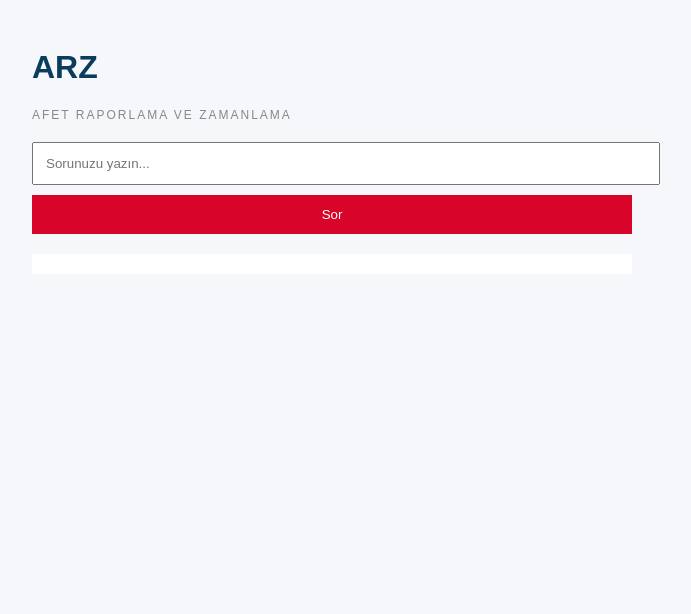
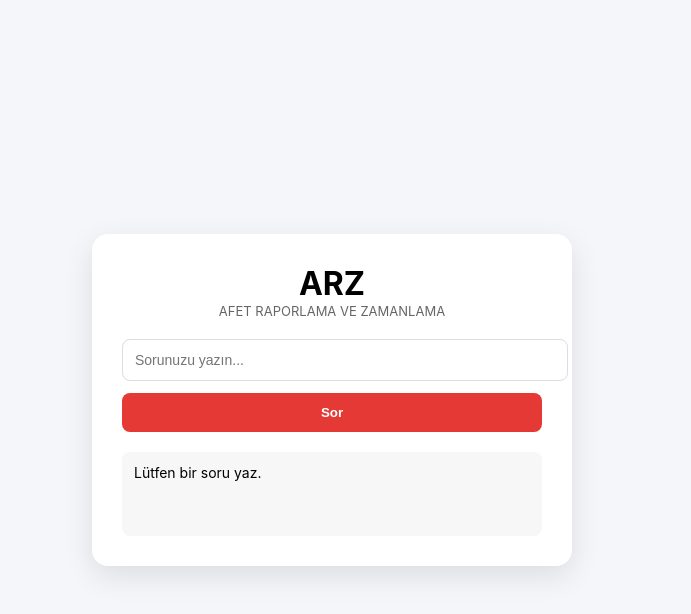
Before and after one commit to sehmusaykut1903-creator/arz-ai, a plain HTML site: page index.html in a window 1280 px wide. Both pictures are taken after a click on the button "Sor". Shown: the whole page, without its empty margins (308-999 px from the left). Drawn offline with Linux system fonts and the light colour scheme; no server answers.

Commit message:
Refactor HTML structure and styles for better layout

```diff
--- a/index.html
+++ b/index.html
@@ -1,80 +1,129 @@
 <!DOCTYPE html>
 <html lang="tr">
 <head>
-<meta charset="UTF-8">
+  <meta charset="UTF-8" />
+  <meta name="viewport" content="width=device-width, initial-scale=1.0"/>
   <title>ARZ AI</title>
 
   <style>
     body {
-  font-family: Arial;
-  background: #f5f7fa;
-  padding: 20px;
+      font-family: -apple-system, BlinkMacSystemFont, sans-serif;
+      background: #f4f6f9;
+      margin: 0;
+      display: flex;
+      justify-content: center;
+      align-items: center;
+      height: 100vh;
     }
 
     .container {
-  max-width: 600px;
-  margin: auto;
+      width: 420px;
+      background: white;
+      padding: 30px;
+      border-radius: 16px;
+      box-shadow: 0 10px 30px rgba(0,0,0,0.1);
+      text-align: center;
     }
 
     h1 {
+      margin: 0;
       font-size: 32px;
-  color: #0b3c5d;
+      font-weight: 700;
     }
 
-.sub {
-  font-size: 12px;
-  letter-spacing: 2px;
-  color: #888;
+    .subtitle {
+      font-size: 13px;
+      color: #666;
       margin-bottom: 20px;
     }
 
     input {
       width: 100%;
       padding: 12px;
-  margin-bottom: 10px;
+      border-radius: 8px;
+      border: 1px solid #ddd;
+      margin-bottom: 12px;
+      font-size: 14px;
     }
 
     button {
+      width: 100%;
       padding: 12px;
-  background: #d90429;
+      background: #e53935;
+      border: none;
       color: white;
-  border: none;
-  width: 100%;
+      border-radius: 8px;
+      font-weight: 600;
+      cursor: pointer;
+      transition: 0.2s;
+    }
+
+    button:hover {
+      background: #c62828;
     }
 
     #cevap {
       margin-top: 20px;
+      text-align: left;
+      font-size: 14px;
       white-space: pre-wrap;
-  background: white;
-  padding: 10px;
+      background: #f7f7f7;
+      padding: 12px;
+      border-radius: 8px;
+      min-height: 60px;
+    }
+
+    .loading {
+      color: #999;
+      font-style: italic;
     }
   </style>
+</head>
 
-</head>
 <body>
 
 <div class="container">
   <h1>ARZ</h1>
-  <div class="sub">AFET RAPORLAMA VE ZAMANLAMA</div>
+  <div class="subtitle">AFET RAPORLAMA VE ZAMANLAMA</div>
 
   <input id="soru" placeholder="Sorunuzu yazın..." />
-  <button onclick="sor()">Sor</button>
+  <button onclick="calistir()">Sor</button>
 
-  <div id="cevap"></div>
+  <div id="cevap">Cevap burada görünecek...</div>
 </div>
 
 <script>
-async function sor() {
-  const mesaj = document.getElementById("soru").value;
+async function calistir() {
+  const input = document.getElementById("soru");
+  const cevap = document.getElementById("cevap");
 
+  const mesaj = input.value.trim();
+
+  if (!mesaj) {
+    cevap.innerText = "Lütfen bir soru yaz.";
+    return;
+  }
+
+  cevap.innerHTML = "<span class='loading'>Düşünüyor...</span>";
+
+  try {
     const res = await fetch("/api/ask", {
       method: "POST",
-    headers: {"Content-Type": "application/json"},
-    body: JSON.stringify({ message: mesaj })
+      headers: {
+        "Content-Type": "application/json"
+      },
+      body: JSON.stringify({
+        message: mesaj
+      })
     });
 
     const data = await res.json();
-  document.getElementById("cevap").innerText = data.answer;
+
+    cevap.innerText = data.answer || "Cevap alınamadı.";
+
+  } catch (err) {
+    cevap.innerText = "Bağlantı hatası oluştu.";
+  }
 }
 </script>
 
```
Lines whose indentation alone changed are shown as unchanged.
